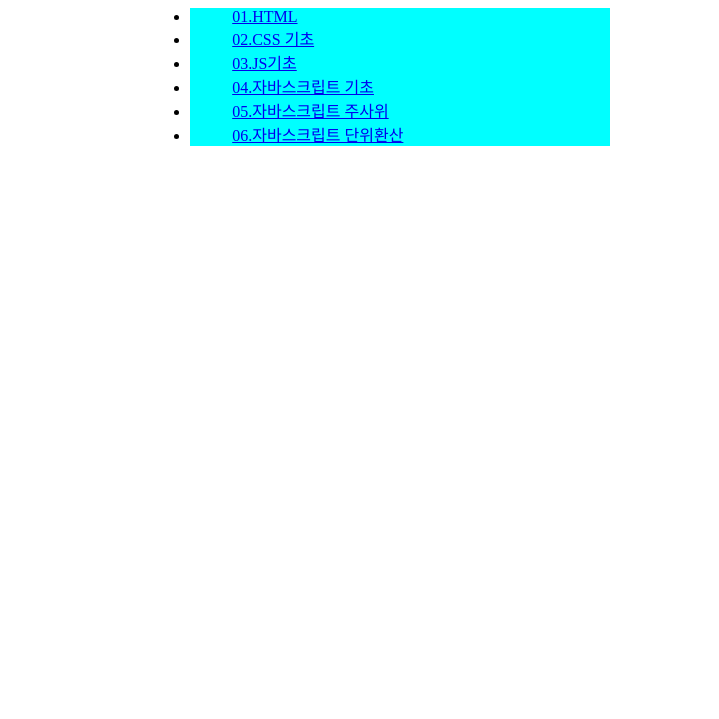
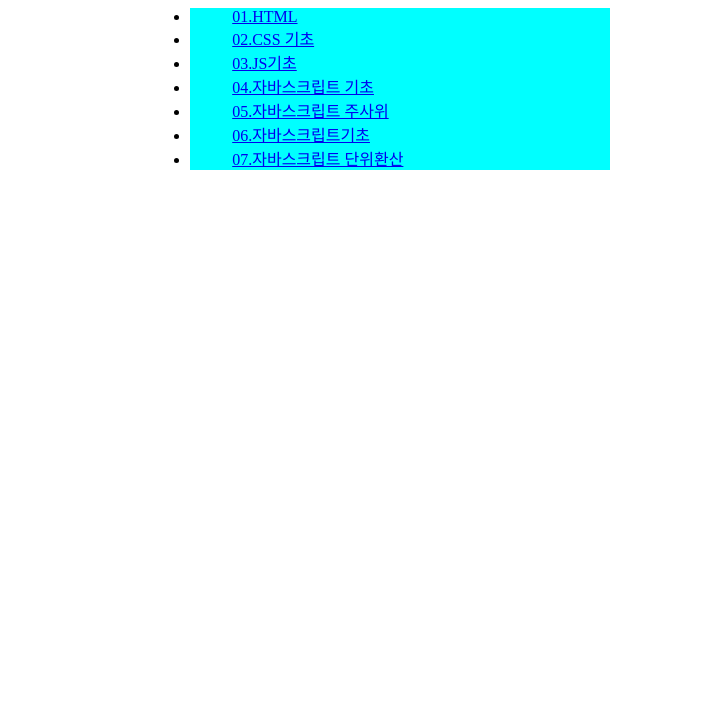
Before and after one commit to gdw95/kb8, a plain HTML site: page index.html in a window 1280 px wide. Shown: the part 81-800 px from the top of the page, without its empty margins (280-999 px from the left). Drawn offline with Linux system fonts and the light colour scheme.

Commit message:
인덱스 수정

```diff
--- a/index.html
+++ b/index.html
@@ -20,7 +20,8 @@
         <li><a href="./03/03.html">03.JS기초</a></li>
         <li><a href="./04/04.html">04.자바스크립트 기초</a></li>
         <li><a href="./05/05.html">05.자바스크립트 주사위</a></li>
-        <li><a href="./06/06.html">06.자바스크립트 단위환산</a></li>
+        <li><a href="./06/06.html">06.자바스크립트기초</a></li>
+        <li><a href="./06/07.html">07.자바스크립트 단위환산</a></li>
     </ul>
 </main>
 </body>
```
